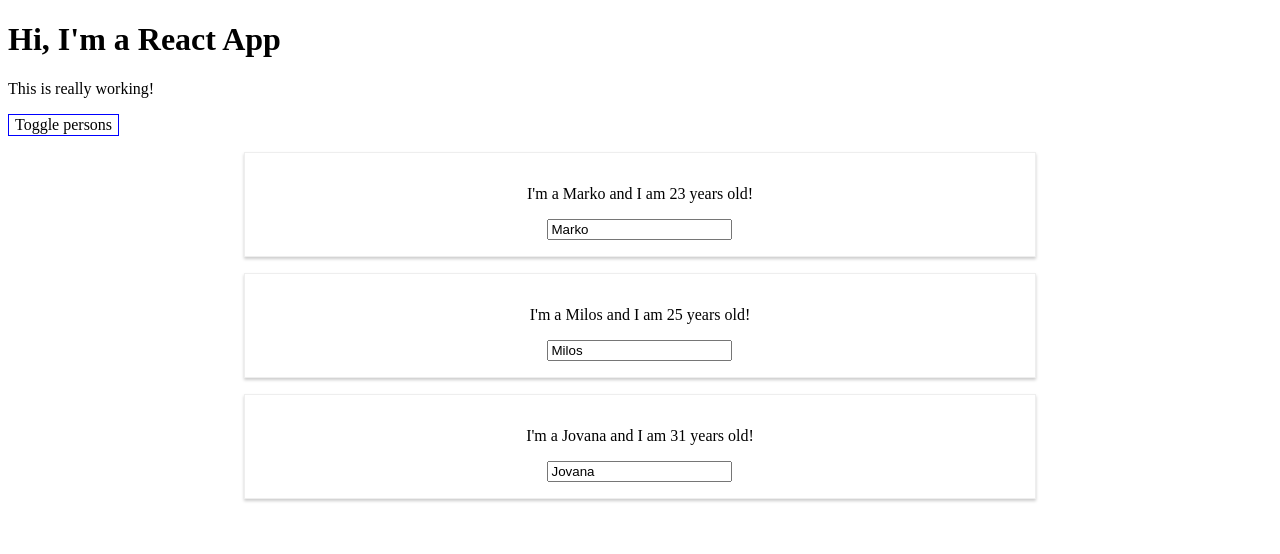
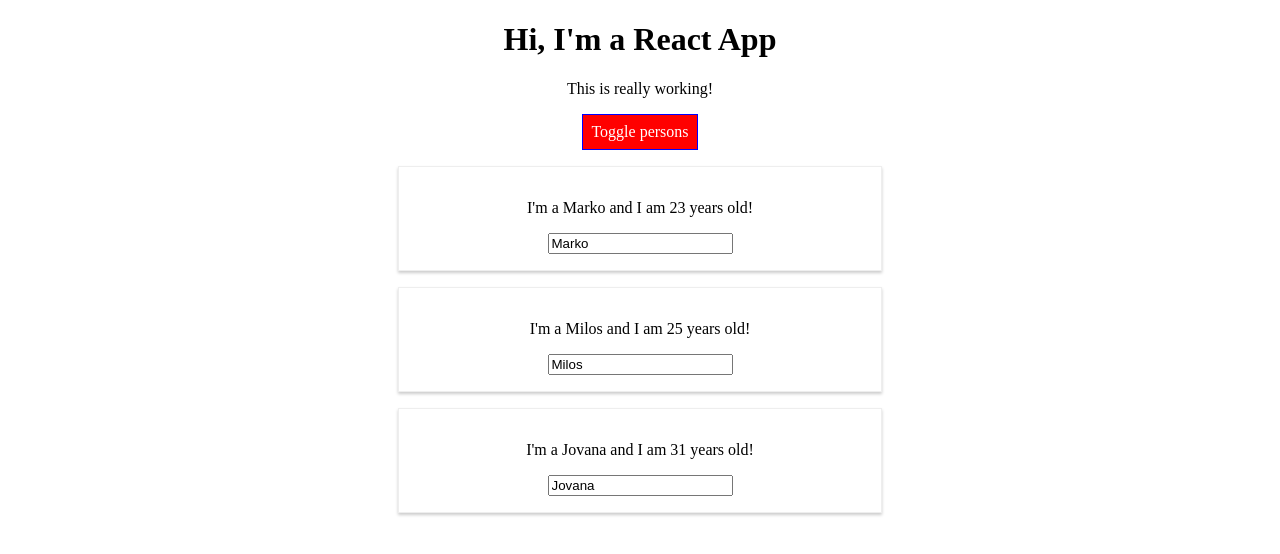
Before and after one commit to MarkoTON/Max-React.github.io, a React (Create React App) app: page / in a window 1280 px wide. Both pictures are taken after a click on the button "Toggle persons". Shown: the top 554 px of the page. Built offline with nearby package versions, Linux system fonts and the light colour scheme.

Commit message:
Radium example

```diff
--- a/package.json
+++ b/package.json
@@ -6,10 +6,12 @@
     "axios": "^0.18.0",
     "bootstrap": "^4.1.2",
     "classnames": "^2.2.6",
+    "radium": "^0.26.1",
     "react": "^17.0.2",
     "react-dom": "^17.0.2",
     "react-router-dom": "^5.2.0",
     "react-scripts": "4.0.3",
+    "styled-components": "^5.2.3",
     "uuid": "^3.3.2"
   },
   "scripts": {
--- a/src/App.css
+++ b/src/App.css
@@ -0,0 +1,11 @@
+.App {
+  text-align: center;
+}
+
+.red {
+  color: red;
+}
+
+.bold {
+  font-weight: bold;
+}
--- a/src/App.js
+++ b/src/App.js
@@ -1,6 +1,7 @@
 import React, { Component } from 'react';
+import './App.css';
+import Radium, { StyleRoot } from 'radium';
 import Person from './Person/Person';
-import './App.css';
 
 class App extends Component {
 
@@ -57,10 +58,16 @@
 
   render() {
     const style = {
-      backgroundColor:'white',
+      backgroundColor:'green',
+      color:'white',
       font:'inherit',
       border: '1px solid blue',
-      cursor: 'pointer'
+      padding:'8px',
+      cursor: 'pointer',
+      ':hover': {
+        backgroundColor: 'lightgreen',
+        color:'black'
+      }
     }
 
     let persons = null;
@@ -91,21 +98,38 @@
             age={this.state.persons[2].age}
           /> */}
         </div>
-      )
+      );
+      style.backgroundColor = 'red';
+      style[':hover'] = {
+        backgroundColor: 'salmon',
+        color:'black'
+      }
     }
 
+    let classes = [];
+    if(this.state.persons.length <= 2){
+      classes.push('red');
+    }
+
+    if(this.state.persons.length <= 1) {
+      classes.push('bold');
+    }
+
+
     return (
+      <StyleRoot>
         <div className="App">
           <h1>Hi, I'm a React App</h1>
-        <p>This is really working!</p>
+          <p className={classes.join(' ')}>This is really working!</p>
           {/* <button style={style} onClick={this.switchNameHandler.bind(this, 'Maksimilijan')}>Switch Name</button>
           <button style={style} onClick={() => this.switchNameHandler('Metallica')}>Switch Name 2</button> */}
           <button style={style} onClick={this.togglePersonsHandler}>Toggle persons</button>
 
           {persons}
         </div>
+      </StyleRoot>
     );
   }
 }
 
-export default App;
+export default Radium(App);
--- a/src/Person/Person.js
+++ b/src/Person/Person.js
@@ -1,10 +1,18 @@
 import React from 'react';
+import Radium from 'radium';
 import './Person.css'
+
+// Radium is not working for @media, need to check what is issue
 
 const person = (props) => {
   // const {name,age,click,change} = props;
+  const style = {
+    '@media (min-width: 500px)': {
+      width: '450px'
+    }
+  }
   return (
-    <div className="Person">
+    <div className="Person" style={style}>
       <p onClick={props.click}>I'm a {props.name} and I am {props.age} years old!</p>
       <div>{props.children}</div>
       <input onChange={props.change} type="text" value={props.name} />
@@ -12,4 +20,4 @@
   )
 };
 
-export default person;
+export default Radium(person);
```
Also changed, not shown: 1 other file (tests, documents, lock files or other folders). Lines whose indentation alone changed are shown as unchanged.
